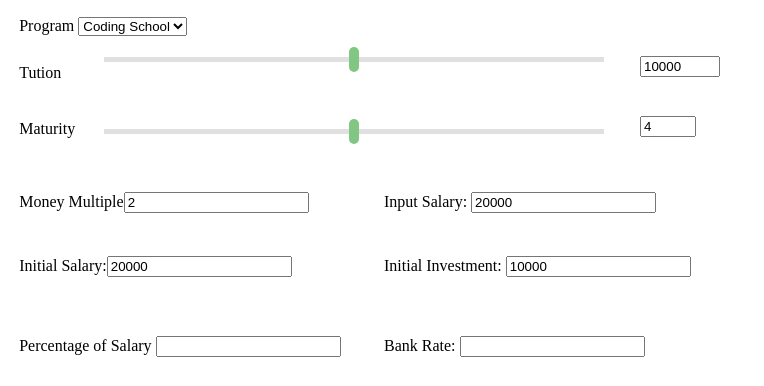
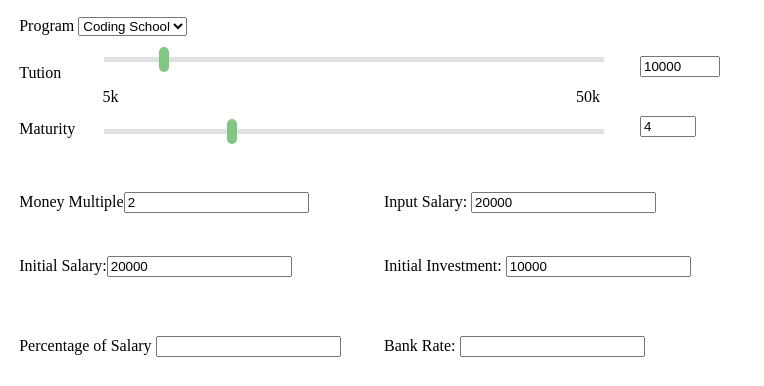
Before and after one commit to pranavpkr/SalaryEstimator, a Django app: page /response/ in a window 1280 px wide. Shown: the top 386 px of the page, without its empty margins (0-764 px from the left). Run offline with Django 3.2, Linux system fonts and the light colour scheme.

Commit message:
Initial commit

```diff
--- a/responseapp/templates/responseform.html
+++ b/responseapp/templates/responseform.html
@@ -56,6 +56,14 @@
   /*Maturity Label*/
   top: 15%;
   left: 1.5%;
+}.square-13 {
+  /*Tution Label*/
+  top: 11%;
+  left: 8%;
+}.square-14 {
+  /*Tutiony Label Ind*/
+  top: 11%;
+  left: 45%;
 }
 .center {
   display: block;
@@ -116,14 +124,18 @@
 <p style="margin-left: 3em;padding: 0 8em 1em 0;border-width: 2px"></p>
 
 <div class="slidecontainer">
-  <input type="range" min="0" max="100000" value="50000" class="slider" id="inv" step="100">
+  <input type="range" min="5000" max="50000" value="10000" class="slider" id="inv" step="100">
 </div>
 <p style="margin-left: 2.5em;padding: 0 7em 0em 0;border-width: 2px"></p>
 
 <div class="slidecontainer-1">
-  <input type="range" min="0" max="10" value="5" class="slider" id="mat" step="1">
+  <input type="range" min="2" max="10" value="4" class="slider" id="mat" step="1">
 </div>
 <p style="margin-left: 2.5em;padding: 0 7em 0em 0;border-width: 2px"></p>
+
+<label class="square square-13" >5k</label>
+<label class="square square-14" >50k</label>
+
 <script>
 var slider1 = document.getElementById("inv");
 var slider2 = document.getElementById("mat");
```
